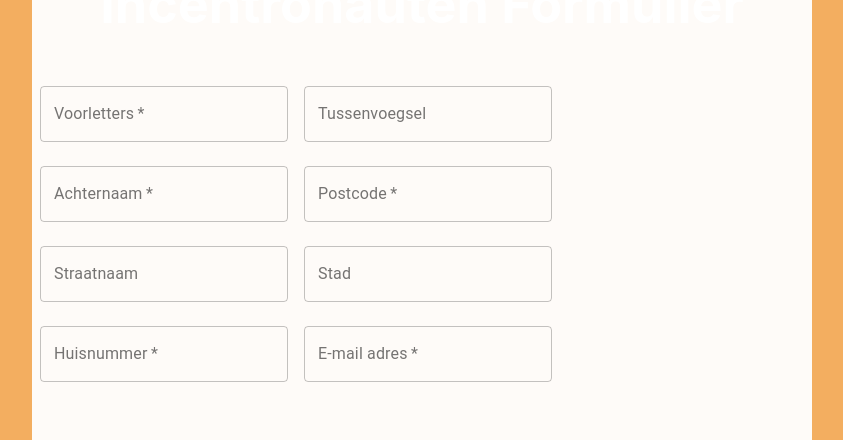
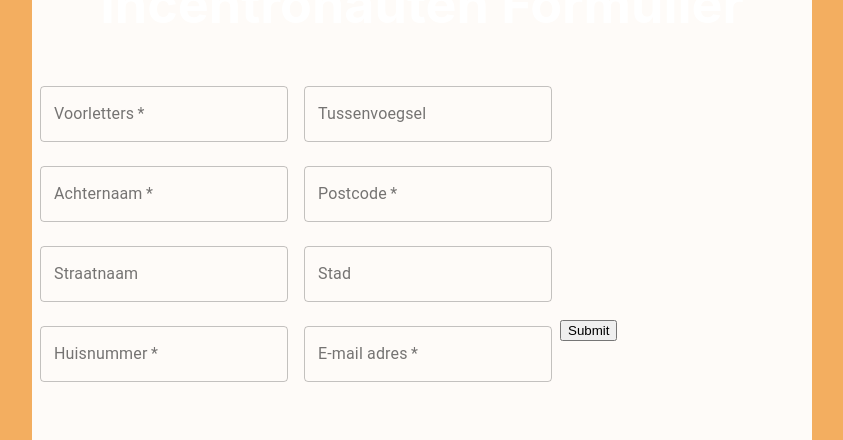
Before and after one commit to aida-ros/incentronauten-formulier, a React (Create React App) app: page / in a window 1280 px wide. Shown: the part 236-676 px from the top of the page, without its empty margins (218-1061 px from the left). Built offline with nearby package versions, Linux system fonts and the light colour scheme; the HTML template or start-up script is replaced by a standard one.

Commit message:
Postecode is received in API fetch function

```diff
--- a/src/components/Form.js
+++ b/src/components/Form.js
@@ -2,7 +2,7 @@ import React from 'react';
 import { makeStyles } from '@material-ui/core/styles';
 import TextField from '@material-ui/core/TextField';
 
-function Form (props) {
+function Form(props) {
   const useStyles = makeStyles(theme => ({
     container: {
       display: 'flex',
@@ -21,12 +21,12 @@ function Form (props) {
   }));
   const classes = useStyles();
 
-  const { fetchAdress, onChange } = props
+  const { fetchAdress, onChange, onSubmit } = props
 
   return (
     <main className='form-container'>
       <h1>Incentronauten Formulier</h1>
-      <form>
+      <form onSubmit={onSubmit}>
         <TextField
           required
           id="outlined-required"
@@ -120,10 +120,12 @@ function Form (props) {
           name='email'
           onChange={onChange}
         />
+
+        <input type="submit" value="Submit"/>
       </form>
 
     </main>
-  );
-}
+      );
+    }
 
-export default Form;
+    export default Form;
--- a/src/components/FormContainer.js
+++ b/src/components/FormContainer.js
@@ -18,6 +18,12 @@ class FormContainer extends Component  {
     console.log(this.state)
   }
 
+  onSubmit = (event) => {
+    event.preventDefault()
+    this.fetchAdress(this.state.postcode)
+    alert('Info sent!')
+  }
+
   fetchAdress = (event) => {
     const postcode = event
     console.log('Received information!', postcode)
@@ -29,6 +35,7 @@ class FormContainer extends Component  {
         <Form
           fetchAdress={this.fetchAdress}
           onChange={this.onChange}
+          onSubmit={this.onSubmit}
           />
       </div>
     );
```
